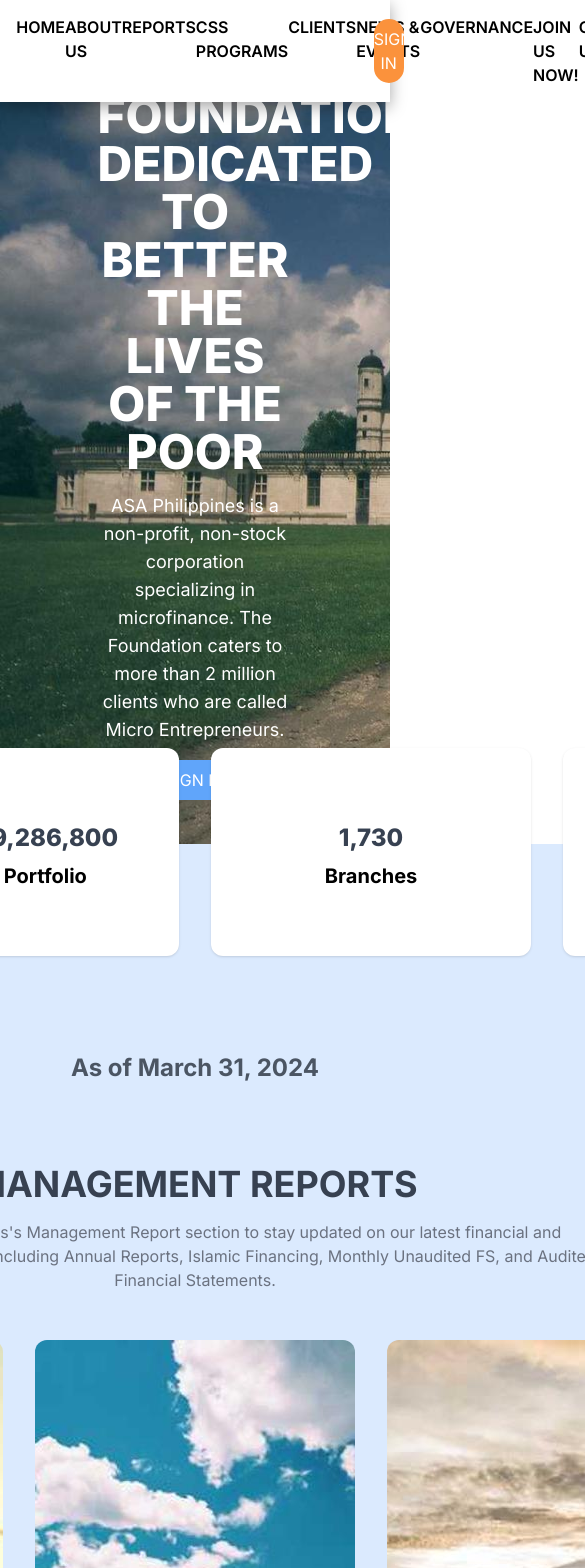
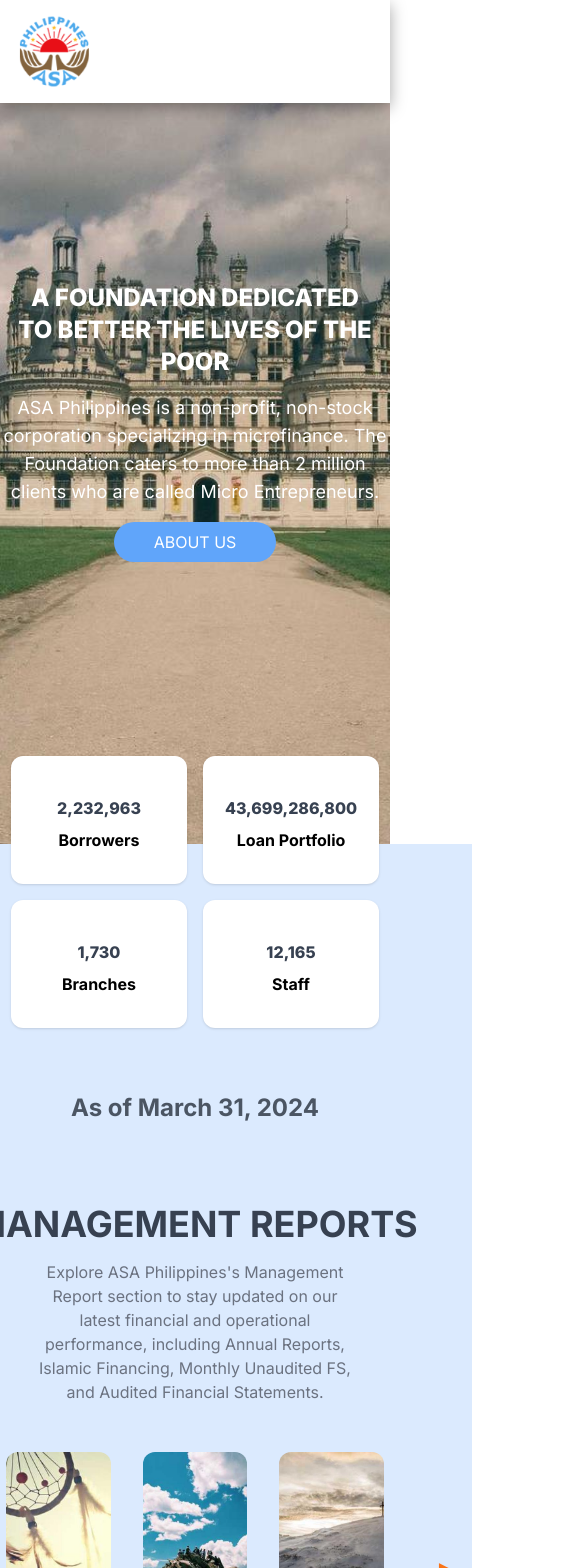
Before and after one commit to RMKaelBR/asa-mockup, a Next.js app: page / in a window 390 px wide. Shown: the top 1568 px of the page, 585 px wide, since content can reach past the window. Built offline with nearby package versions, Linux system fonts and the light colour scheme.

Commit message:
add responsive navBar, HeroSec, and OverviewCards

```diff
--- a/app/globals.css
+++ b/app/globals.css
@@ -12,14 +12,33 @@
   box-shadow: rgba(0, 0, 0, 0.35) 0px 5px 15px;
 }
 
+.navigation-links > li {
+  display: flex;
+  align-items: center;
+  text-align: center;
+}
+
 .coverage-bg-styling {
   background: linear-gradient(to top, #BEE3F8, #FFFFFF);
 }
 
 .hero-section {
+  position: relative;
+
+}
+
+.hero-background {
+  position: absolute;
+  top: 0;
+  left: 0;
+  /* width: auto; */
+  width: 100%;
+  height: 100%;
   background-image: url("../public/herobackg.jpg");
   background-repeat: no-repeat;
   background-size: cover;
+  background-position: center;
+  z-index: -1;
 }
 
 .community-card > div {
--- a/app/page.tsx
+++ b/app/page.tsx
@@ -19,41 +19,29 @@
         <NavBar />
       </nav>
       <section className="hero-section min-w-full min-h-screen flex justify-center">
-        <HeroSection />
-      </section>
+        <HeroSection /></section>
       <section className="overview-section min-w-full min-h-screen bg-blue-100 flex justify-center">
-        <OverviewSection />
-      </section>
+        <OverviewSection /></section>
       <section className="awards-section w-full flex justify-center bg-blue-400 text-white py-12">
-        <AwardsSection />
-      </section>
+        <AwardsSection /></section>
       <section className="president-message-section w-full flex justify-center pt-16 pb-20">
-        <PresidentSection />
-      </section>
+        <PresidentSection /></section>
       <section className="chairman-message-section flex justify-center bg-orange-100 pt-16 pb-20">
-        <ChairmanSection />
-      </section>
+        <ChairmanSection /></section>
       <section className="community-service-section flex justify-center bg-blue-100 w-full py-16">
-        <CommunitySection />
-      </section>
+        <CommunitySection /></section>
       <section className="whats-new-section flex">
-        <WhatsNewSection />
-      </section>
+        <WhatsNewSection /></section>
       <section className="istorya-section flex flex-col w-full items-center bg-blue-100 py-32">
-        <IstoryaSection />
-      </section>
-      <section className="partners-section flex-col items-center shadow-xl z-20">
-        <PartnersSection />
-      </section>
-      <section className="w-screen flex justify-center coverage-section coverage-bg-styling z-10">
-        <CoverageSection />
-      </section>
+        <IstoryaSection /></section>
+      <section className="partners-section flex flex-col w-full items-center shadow-xl z-20">
+        <PartnersSection /></section>
+      {/* <section className="w-screen flex justify-center coverage-section coverage-bg-styling z-10">
+        <CoverageSection /></section>
       <footer className="footer-section w-screen bg-gray-800 text-white">
-        <FooterSection />
-      </footer>
+        <FooterSection /></footer>
       <section className="copyright-section w-screen flex justify-center bg-orange-400 py-2 font-bold">
-        <CopyrightSection />
-      </section>
+        <CopyrightSection /></section> */}
     </main>
   );
 }
--- a/app/ui/homepage/1_HeroSection.tsx
+++ b/app/ui/homepage/1_HeroSection.tsx
@@ -1,9 +1,23 @@
 export default function HeroSection () {
   return (
     <div className="flex flex-col justify-center items-center w-full bg-opacity-50">
-      <h1 className="text-5xl text-white text-center mb-4 font-extrabold w-1/2">A FOUNDATION DEDICATED TO BETTER THE LIVES OF THE POOR</h1>
-      <p className="text-lg text-white text-center mb-4 w-1/2">ASA Philippines is a non-profit, non-stock corporation specializing in microfinance. The Foundation caters to more than 2 million clients who are called Micro Entrepreneurs.</p>
-      <button className="sign-in-button rounded-full py-2 px-10 bg-blue-400 text-white">SIGN IN</button>
+      <div className="hero-background" />
+      <div className="text-white flex flex-col justify-center items-center">
+        <h1 className="text-2xl text-white text-center mb-4 font-extrabold text-center w-11/12
+          sm:text-3xl sm:w-10/12
+          md:text-4xl md:w-9/12
+          lg:text-4xl lg:w-8/12
+          xl:text-5xl xl:w-8/12
+          2xl:text-5xl 2xl:w-7/12">
+            A FOUNDATION DEDICATED TO BETTER THE LIVES OF THE POOR
+        </h1>
+        <p className="text-lg text-center mb-4 sm:w-10/12 lg:w-9/12 xl:w-7/12 2xl:w-1/2">
+          ASA Philippines is a non-profit, non-stock corporation specializing in microfinance. The Foundation caters to more than 2 million clients who are called Micro Entrepreneurs.</p>
+        <button className="sign-in-button rounded-full py-2 px-10 bg-blue-400">ABOUT US</button>
+      </div>
     </div>
   )
 }
+
+// text-red-400 sm:text-orange-400 md:text-yellow-400 lg:text-green-400 xl:text-blue-400 2xl:text-violet-400
+// text-red-300 sm:text-orange-300 md:text-yellow-300 lg:text-green-300 xl:text-blue-300 2xl:text-violet-300
--- a/app/ui/homepage/2_OverviewCards.tsx
+++ b/app/ui/homepage/2_OverviewCards.tsx
@@ -7,17 +7,23 @@
 function OverviewCard ({ iconClassname, stat, data } : OverviewCardProps) {
   // const styledIconClassname = "text-blue-400 " + {iconClassname}
   return (
-    <div className="flex flex-col rounded-xl shadow w-80 h-52 bg-white relative -inset-y-24 mx-4 text-center justify-center text-5xl">
-      <p className="text-blue-400"><i className={iconClassname} /></p>
-      <p className="text-2xl font-extrabold text-gray-700 my-2">{stat}</p>
-      <p className="text-xl font-bold">{data}</p>
+    <div className="flex flex-col bg-white rounded-xl shadow relative -inset-y-24 text-center justify-center
+      w-44 h-32 m-2
+      sm:w-48
+      md:w-56 md:h-44 md:m-2
+      xl:w-72 xl:m-4
+      2xl:w-80 2xl:h-52 2xl:m-4">
+      <p className="text-blue-400 text-red-400 sm:text-orange-400 md:text-yellow-400 lg:text-green-400 xl:text-blue-400 2xl:text-violet-400
+        text-2xl sm:text-3xl md:text-5xl lg:text-5xl"><i className={iconClassname} /></p>
+      <p className="sm:text-xl md:text-2xl font-extrabold text-gray-700 my-2">{stat}</p>
+      <p className="sm:text-lg md:text-xl font-bold">{data}</p>
     </div>
   )
 }
 
 export default function OverviewCards () {
   return (
-    <div className="overview-container flex justify-center w-full">
+    <div className="overview-container flex justify-center w-9/12 flex-wrap lg:w-full lg:flex-nowrap">
       <OverviewCard iconClassname="fa-solid fa-hand-holding-heart"
         stat="2,232,963" data="Borrowers" />
       <OverviewCard iconClassname="fa-solid fa-briefcase"
--- a/app/ui/homepage/2_OverviewSection.tsx
+++ b/app/ui/homepage/2_OverviewSection.tsx
@@ -14,10 +14,10 @@
 
 export default function OverviewSection () {
   return (
-    <div>
+    <div className="flex flex-col items-center">
       <OverviewCards />
       <div className="flex flex-col items-center text-center pb-16">
-        <h2 className="text-2xl font-bold text-gray-600 mb-20">As of March 31, 2024</h2>
+        <h2 className="text-2xl font-bold text-gray-600 -mt-10 mb-20">As of March 31, 2024</h2>
         <h2 className="text-4xl font-bold text-gray-700 mb-4">MANAGEMENT REPORTS</h2>
         <p className="w-7/12 text-gray-500">Explore ASA Philippines{`'`}s Management Report section to stay updated on our latest financial and operational performance, including Annual Reports, Islamic Financing, Monthly Unaudited FS, and Audited Financial Statements.</p>
         <section className="swiper-content flex">
--- a/app/ui/navbar/navbar.tsx
+++ b/app/ui/navbar/navbar.tsx
@@ -1,12 +1,58 @@
+"use client";
 import Link from 'next/link';
 import Image from 'next/image';
+import { useState } from 'react';
+
+interface SignInButtonProps {
+  visibilityConditions: string;
+}
+
+const SignInButton = ({visibilityConditions}: SignInButtonProps) => {
+  const buttonStyleClasses = visibilityConditions + ` sign-in-button rounded-full w-24 py-1 bg-orange-400 text-white hover:bg-orange-500`;
+  return (
+    <button className={buttonStyleClasses}>SIGN IN</button>
+  )
+}
+
+const DropdownMenu = () => {
+  const DropdownListItem = ({addressUrl = '', itemTitle = ''}) => {
+    return (
+      <li className="hover:text-orange-500 my-1"><Link href={addressUrl}><span>{itemTitle}</span></Link></li>
+    )
+  }
+
+  return (
+    <div className="lg:hidden self-end text-right">
+      <ul className="flex flex-col items-end mr-10">
+        <DropdownListItem addressUrl="/" itemTitle="HOME" />
+        <DropdownListItem addressUrl="/" itemTitle="ABOUT US" />
+        <DropdownListItem addressUrl="/" itemTitle="REPORTS" />
+        <DropdownListItem addressUrl="/" itemTitle="CSS PROGRAMS" />
+        <DropdownListItem addressUrl="/" itemTitle="CLIENTS" />
+        <DropdownListItem addressUrl="/" itemTitle="NEWS & EVENTS" />
+        <DropdownListItem addressUrl="/" itemTitle="GOVERNANCE" />
+        <DropdownListItem addressUrl="/" itemTitle="JOIN US NOW!" />
+        <DropdownListItem addressUrl="/" itemTitle="CONTACT US" />
+        <DropdownListItem addressUrl="/" itemTitle="PRIVACY NOTICE" /></ul>
+      <SignInButton visibilityConditions='lg:hidden mt-4 mr-8'/>
+    </div>
+  )
+}
 
 export default function NavBar() {
+  const [navBarIsOpen, setnavBarIsOpen] = useState(false);
+
+  const toggleDropdown = () => {
+    setnavBarIsOpen(!navBarIsOpen);
+  };
+
   return (
+    <div className="w-full flex flex-col items-center">
       <div className="flex justify-between w-11/12 items-center">
         <Link href="/">
           <Image src="/asa-logo.png" width={75} height={75} alt="ASA Logo"/></Link>
-      <ul className="flex list-none justify-around w-full font-semibold">
+        <div className="hidden lg:flex w-full justify-around font-medium">
+          <ul className="navigation-links flex justify-around list-none w-full">
             <li><Link href="/"><span>HOME</span></Link></li>
             <li><Link href="/"><span>ABOUT US</span></Link></li>
             <li><Link href="/"><span>REPORTS</span></Link></li>
@@ -17,8 +63,11 @@
             <li><Link href="/"><span>JOIN US NOW!</span></Link></li>
             <li><Link href="/"><span>CONTACT US</span></Link></li>
             <li><Link href="/"><span>PRIVACY NOTICE</span></Link></li></ul>
-      <button className="sign-in-button rounded-full w-1/12 py-2 bg-orange-400 text-white">SIGN IN</button>
         </div>
-
+        <SignInButton visibilityConditions='hidden lg:block'/>
+        <button onClick={toggleDropdown} className="lg:hidden"><i className="fa-solid fa-bars text-3xl hover:text-orange-600" /></button>
+      </div>
+      {navBarIsOpen && <DropdownMenu />}
+    </div>
   )
 }
```
Also changed, not shown: app/ui/homepage/10_PartnersSection.tsx (+2 -4 lines). Lines whose indentation alone changed are shown as unchanged.
